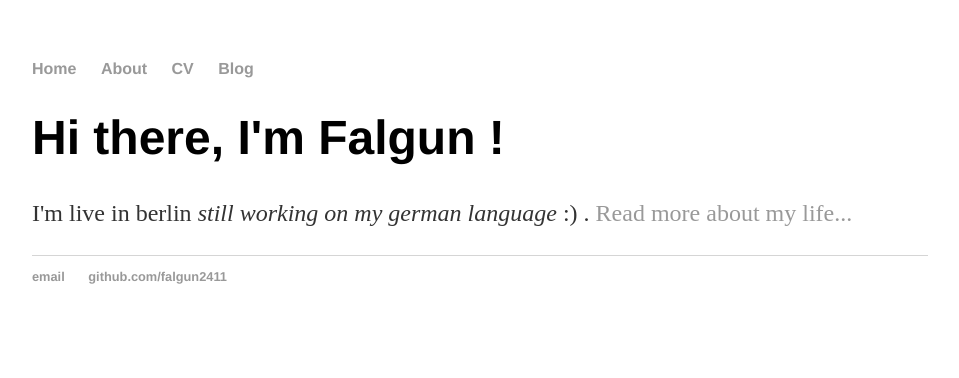
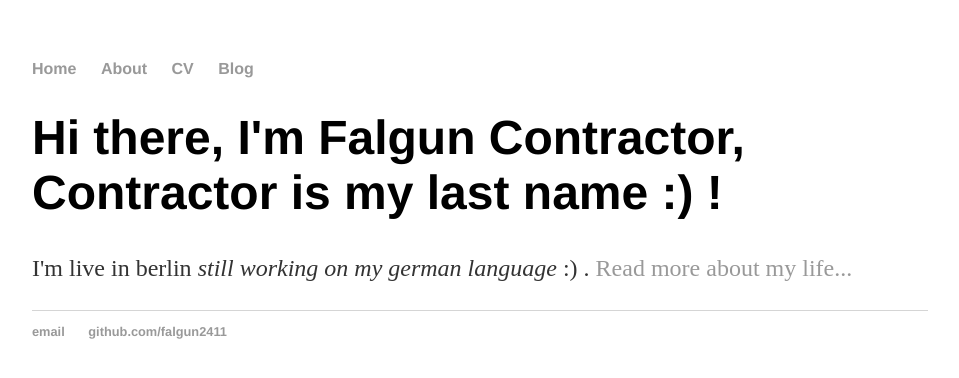
Before and after one commit to falgun2411/falgun2411.github.io, a plain HTML site: page index.html in a window 1280 px wide. Shown: the whole page, without its empty margins (160-1119 px from the left). Drawn offline with Linux system fonts and the light colour scheme; files that its build step writes are made by us from their sources.

Commit message:
Update index.html

```diff
--- a/index.html
+++ b/index.html
@@ -1,7 +1,7 @@
 <!DOCTYPE html>
 <html>
 	<head>
-		<title>Falgun Contractor, Contractor is my last name</title>
+		<title>Falgun Contractor</title>
 		<!-- link to main stylesheet -->
 		<link rel="stylesheet" type="text/css" href="/css/main.css">
 	</head>
@@ -16,7 +16,7 @@
 		</nav>
 		<div class="container">
     		<div class="blurb">
-        		<h1>Hi there, I'm Falgun !</h1>
+        		<h1>Hi there, I'm Falgun Contractor, Contractor is my last name :) !</h1>
 				<p>I'm live in berlin <em>still working on my german language</em> :) . <a href="/about">Read more about my life...</a></p>
 		</div><!-- /.blurb -->
 		</div><!-- /.container -->
```
